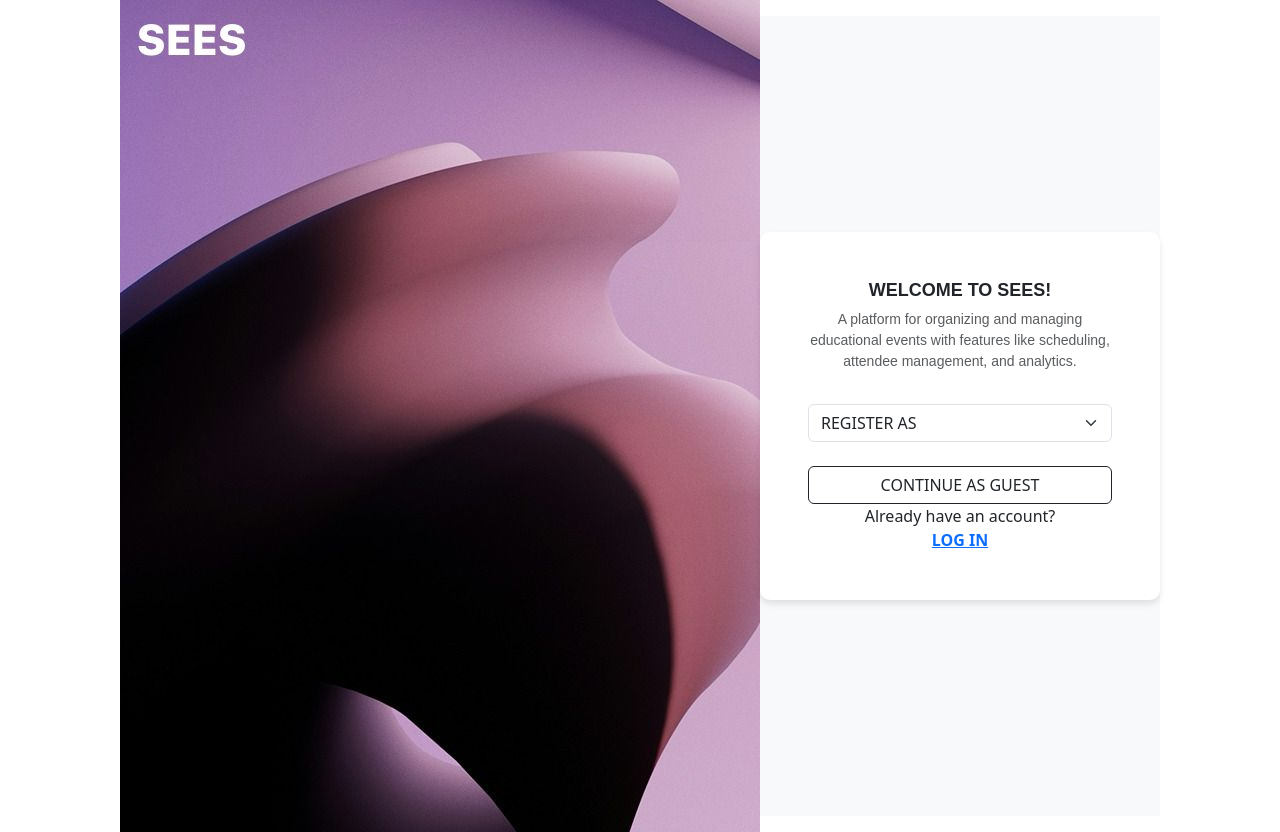
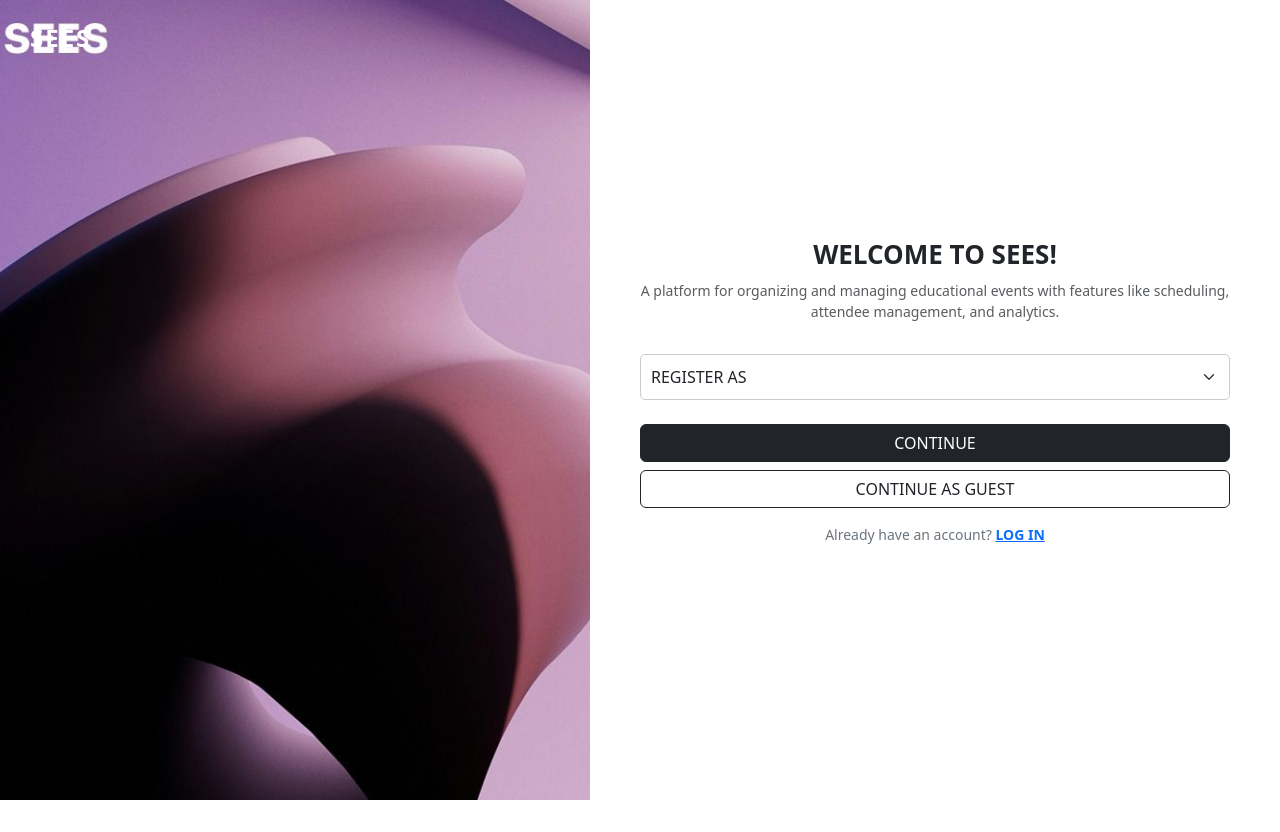
Before and after one commit to b-chrit/soen343-project, a React (Create React App) app in the folder frontend/: page / in a window 1280 px wide. After the commit the page ends 800 px from the top, so only its background shows below. Built offline with nearby package versions, Linux system fonts and the light colour scheme.

Commit message:
modifying css so that image/form take all of the screen

```diff
--- a/frontend/src/App.css
+++ b/frontend/src/App.css
@@ -1,70 +1,80 @@
-.App {
+/* Full-screen layout */
+.register-container {
   display: flex;
+  height: 100vh;
+  width: 100vw;
+  overflow: hidden;
+}
+
+/* Left Half - Background Image */
+.register-image {
+  flex: 1;
+  background: url('./logo.jpg') center/cover no-repeat;
+  display: flex;
+  align-items: center;
+  justify-content: center;
+  position: relative; /* Needed for absolute positioning of text */
+}
+
+/* Add SEES in the top-left corner */
+.register-title {
+  position: absolute;
+  top: 20px;
+  left: 30px;
+  font-size: 24px;
+  font-weight: bold;
+  color: white;
+  text-transform: uppercase;
+  letter-spacing: 2px;
+}
+
+/* Ensure the image inside the left panel scales properly */
+.register-image img {
+  width: 100%;
+  height: 100%;
+  object-fit: cover;
+}
+
+/* Right Half - Registration Box */
+.register-box {
+  flex: 1;
+  background: white;
+  display: flex;
+  flex-direction: column;
   justify-content: center;
   align-items: center;
-  min-height: 100vh;  /* Center vertically */
+  padding: 50px;
+  text-align: center;
 }
 
-.App-container {
-  display: flex;
-  align-items: center;
-  justify-content: flex-start;
-  gap: 20px;  /* Space between logo and registration form */
+/* Form container */
+.register-box form {
+  width: 100%;
+  max-width: 300px;
 }
 
-.App-logo {
-  width: auto;  /* Allow the width to adjust automatically */
-  height: 100%;  /* Make logo height match form height */
-  pointer-events: none;
+/* Heading */
+.register-box h2 {
+  font-size: 26px;
+  font-weight: bold;
+  margin-bottom: 10px;
 }
 
-/* Registration page style */
-.register-container {
-  height: 100vh;
-  background-color: #f8f9fa;
-}
-
-.register-box {
-  background: white;
-  border-radius: 10px;
-  box-shadow: 0 4px 6px rgba(0, 0, 0, 0.1);
-  max-width: 400px;
-  width: 100%;
-  padding: 20px;
-  display: flex;
-  flex-direction: column;
-  align-items: center;
-}
-
-h2 {
-  font-family: 'Poppins', sans-serif;
-  font-size: 24px;
-  font-weight: 700;
-}
-
-p {
-  font-family: 'Poppins', sans-serif;
+/* Paragraph */
+.register-box p {
   font-size: 14px;
   color: #6c757d;
 }
 
-#info {
-  font-size: 30px;  /* Larger font size for 'ENTER YOUR INFORMATION' */
-  font-weight: bold;
-  color: #000;  /* Dark black color */
-  margin-bottom: 20px;  /* Space between the title and the form */
+/* Select dropdown */
+.register-box select {
+  width: 100%;
+  padding: 10px;
+  border-radius: 5px;
+  border: 1px solid #ccc;
 }
 
-.register-box h2 {
-  font-size: 18px; /* Smaller size for the "Register as {role}" text */
-}
-
-
-.form-control {
-  border-radius: 5px;
-  padding: 10px;
-}
-
+/* Buttons */
 .btn-dark {
   background-color: black;
   color: white;
@@ -81,6 +91,7 @@ p {
   padding: 10px;
 }
 
+/* Links */
 a {
   text-decoration: none;
   color: black;
@@ -90,15 +101,18 @@ a:hover {
   text-decoration: underline;
 }
 
-/* Flexbox adjustments to center everything horizontally */
+/* Responsive: Stack on small screens */
 @media (max-width: 768px) {
-  .App-container {
+  .register-container {
     flex-direction: column;
-    align-items: center;
   }
 
-  .App-logo {
+  .register-image {
+    display: none;  /* Hide image on smaller screens */
+  }
+
+  .register-box {
     width: 100%;
-    margin-bottom: 20px;
+    padding: 20px;
   }
 }
--- a/frontend/src/App.js
+++ b/frontend/src/App.js
@@ -1,12 +1,12 @@
 import React from 'react';
 import './App.css';
-import Register from './registration';
-import logo from './logo.jpg';  // Import the logo
+import Register from './Register';
 
 function App() {
   return (
     <div className="App">
-      <img src={logo} className="App-logo" alt="logo" />  {/* Render the logo */}
+      {/* <img src={logo} className="App-logo" alt="logo" />  */}
+       {/* Render the logo */}
       <Register />  {/* Render the Register component */}
     </div>
   );
--- a/frontend/src/registration.js
+++ b/frontend/src/Register.js
@@ -1,27 +1,30 @@
 import React, { useState } from "react";
 import "bootstrap/dist/css/bootstrap.min.css";
-import "./App.css";
+import logo from "./logo.jpg";  // Import your image
 
 const Register = () => {
-  // State to handle the flow
   const [roleSelected, setRoleSelected] = useState(false);
   const [role, setRole] = useState('');
 
-  // Handle role selection
   const handleRoleSelect = (event) => {
     setRole(event.target.value);
     setRoleSelected(true);
   };
 
-  // Handle 'Continue as Guest'
   const handleContinueAsGuest = () => {
     alert('You are continuing as a guest!');
-   //we will redirect the user to different page later to register as a guest.
   };
 
   return (
-    <div className="register-container d-flex justify-content-center align-items-center">
-      <div className="register-box p-5 text-center">
+    <div className="register-container">
+      {/* Left Side - Image */}
+      <div className="register-image">
+        <div className="register-title">SEES</div>  {/* Added title */}
+        <img src={logo} alt="Background" />
+      </div>
+
+      {/* Right Side - Registration Form */}
+      <div className="register-box">
         {!roleSelected ? (
           <>
             <h2 className="fw-bold">WELCOME TO SEES!</h2>
@@ -30,47 +33,31 @@ const Register = () => {
               like scheduling, attendee management, and analytics.
             </p>
 
-
-            <select
-              className="form-select my-3"
-              value={role}
-              onChange={handleRoleSelect}
-            >
+            <select className="form-select my-3" value={role} onChange={handleRoleSelect}>
               <option value="">REGISTER AS</option>
               <option value="Administrator">Administrator</option>
               <option value="Attendee">Attendee</option>
               <option value="Organizer">Organizer</option>
               <option value="Stakeholder">Stakeholder</option>
             </select>
-            <button
-              className="btn btn-outline-dark w-100 mt-2"
-              onClick={handleContinueAsGuest}
-            >
+
+            <button className="btn btn-dark w-100 mt-2">CONTINUE</button>
+            <button className="btn btn-outline-dark w-100 mt-2" onClick={handleContinueAsGuest}>
               CONTINUE AS GUEST
             </button>
-            Already have an account? <a href="/login" className="fw-bold">LOG IN</a>
+
+            <p className="mt-3">
+              Already have an account? <a href="/login" className="fw-bold">LOG IN</a>
+            </p>
           </>
         ) : (
           <>
-          <p id="info"> ENTER YOUR INFORMATION</p>
+            <p id="info">ENTER YOUR INFORMATION</p>
             <h2 className="fw-bold">Register as {role}</h2>
             <form>
-
-              <input
-                type="text"
-                placeholder="Name"
-                className="form-control my-2"
-              />
-              <input
-                type="email"
-                placeholder="Email"
-                className="form-control my-2"
-              />
-              <input
-                type="password"
-                placeholder="Password"
-                className="form-control my-2"
-              />
+              <input type="text" placeholder="Name" className="form-control my-2" />
+              <input type="email" placeholder="Email" className="form-control my-2" />
+              <input type="password" placeholder="Password" className="form-control my-2" />
               <button className="btn btn-dark w-100 mt-2">CONTINUE</button>
             </form>
             <p className="mt-3">
```
